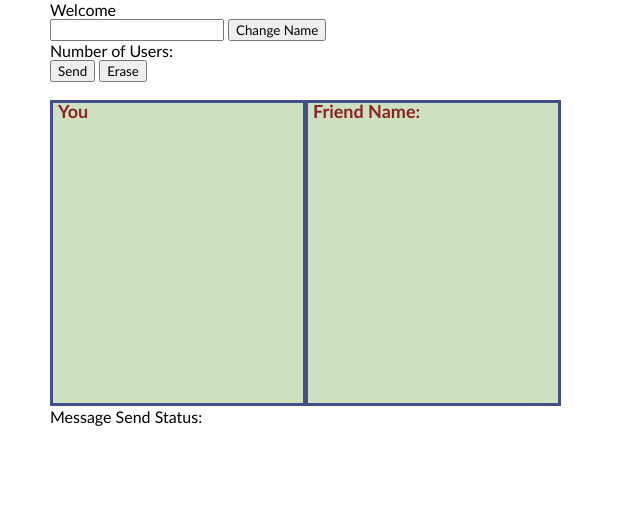
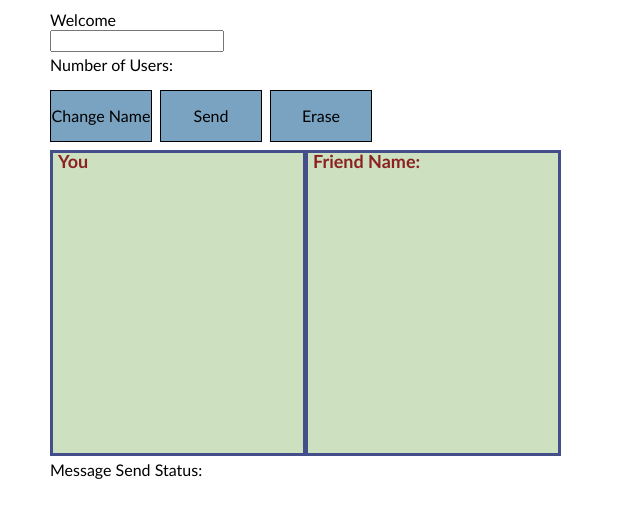
Before and after one commit to mg52/DrawChat, a website: page index.html in a window 1280 px wide. Shown: the whole page, without its empty margins (0-640 px from the left). Drawn offline with nearby package versions, Linux system fonts and the light colour scheme; no server answers.

Commit message:
Update index.html

```diff
--- a/index.html
+++ b/index.html
@@ -14,54 +14,82 @@
             position: fixed;
             border: 3px solid #434e8b;
             margin: left;
-            top: 100px;
+            top: 150px;
             bottom: 0;
             left: 50px;
             right: 0;
             cursor:default;
         }
-        #clear_button{
-            position:relative;
-            margin: 0;
-        }
-        #send_button{
-            position:relative;
-            margin: 0;
-        }
         #welcome{
             font-family:Calibri;
-            position: relative;
+            position: fixed;
             left: 50px;
+            top:10px;
         }
         #Name{
             font-family:Calibri;
-            position: relative;
+            position: fixed;
             left: 50px;
+            top: 30px;
+        }
+        #count{
+            font-family:Calibri;
+            position: fixed;
+            left: 50px;
+            top: 55px;
         }
         #change_name{
             font-family:Calibri;
-            position: relative;
+            position: fixed;
+            top:90px;
             left: 50px;
-        }
-        #count{
-            font-family:Calibri;
-            position: relative;
-            left: 50px;
+            width: 100px;
+            height: 50px;
+            margin:          0;
+            border: 1px solid #000;
+            background: #79a3c0;
+            opacity : 1;
+            text-align: center;
+            vertical-align: middle;
+            line-height: 50px;
+            cursor:default;
         }
         #send_button{
             font-family:Calibri;
-            position: relative;
-            left: 50px;
+            position: fixed;
+            top:90px;
+            left: 160px;
+            width: 100px;
+            height: 50px;
+            margin:          0;
+            border: 1px solid #000;
+            background: #79a3c0;
+            opacity : 1;
+            text-align: center;
+            vertical-align: middle;
+            line-height: 50px;
+            cursor:default;
         }
         #clear_button{
             font-family:Calibri;
-            position: relative;
-            left: 50px;
+            position: fixed;
+            top:90px;
+            left: 270px;
+            width: 100px;
+            height: 50px;
+            margin:          0;
+            border: 1px solid #000;
+            background: #79a3c0;
+            opacity : 1;
+            text-align: center;
+            vertical-align: middle;
+            line-height: 50px;
+            cursor:default;
         }
         #message_sent{
             font-family:Calibri;
-            position: relative;
-            top:325px;
+            position: fixed;
+            top:460px;
             left: 50px;
         }
 
@@ -71,10 +99,10 @@
 <body>
 <div id="welcome">Welcome</div>
 <input type="text" id="Name">
-<button id="change_name">Change Name</button>
+<div id="change_name">Change Name</div>
 <br><div id="count">Number of Users: </div>
-<button id="send_button">Send</button>
-<button id="clear_button">Erase</button>
+<div id="send_button">Send</div>
+<div id="clear_button">Erase</div>
 <div id="message_sent">Message Send Status: </div>
 
 <script>
@@ -93,7 +121,7 @@
         var socket = io();
         //var socket = io.connect("192.168.0.13:5000");
         socket.on('welcome', function (data) {
-            welcome.innerHTML = "Welcome " + data.name;
+            welcome.innerHTML = "Welcome ID: " + data.wid +", Name: " + data.wname;
         });
         socket.on('usercount', function (data) {
             count.innerHTML = "Number of Users: " + data.user_count;
@@ -139,7 +167,7 @@
         if (detectmob() == 0) {
             canvas.addEventListener("mousedown", function tik(event) {
                 var mousePos = getMousePos(canvas, event);
-                if (mousePos.x < 245) {
+                if (mousePos.x < 250 && mousePos.x > 0 && mousePos.y < 300 && mousePos.y > 0) {
                     clicked = true;
                     ctx.beginPath();
                     ctx.moveTo(mousePos.x, mousePos.y);
@@ -153,7 +181,7 @@
             });
             canvas.addEventListener("mousemove", function tik(event) {
                 var mousePos = getMousePos(canvas, event);
-                if (mousePos.x < 245)
+                if (mousePos.x < 250 && mousePos.x > 0 && mousePos.y < 300 && mousePos.y > 0)
                     if (clicked) {
                         mparray.push(mousePos.x,mousePos.y);
                         ctx.lineTo(mousePos.x, mousePos.y);
@@ -164,7 +192,7 @@
         else {
             canvas.addEventListener("touchstart", function tik(event) {
                 var mousePos = getTouchPos(event);
-                if (mousePos.x < 245) {
+                if (mousePos.x < 250 && mousePos.x > 0 && mousePos.y < 300 && mousePos.y > 0) {
                     clicked = true;
                     ctx.beginPath();
                     ctx.moveTo(mousePos.x, mousePos.y);
@@ -178,7 +206,7 @@
             });
             canvas.addEventListener("touchmove", function tik(event) {
                 var mousePos = getTouchPos(event);
-                if (mousePos.x < 245)
+                if (mousePos.x < 250 && mousePos.x > 0 && mousePos.y < 300 && mousePos.y > 0)
                     if (clicked) {
                         mparray.push(mousePos.x,mousePos.y);
                         ctx.lineTo(mousePos.x, mousePos.y);
@@ -220,6 +248,7 @@
             socket.emit("get_name" , {username: document.getElementById("Name").value});
         }
         function send_image() {
+            message_sent.innerHTML = "Message Send Status: Sending..."
             get_name();
             socket.emit("send_mouse_pos",{mouse_pos:mparray});
         }
```
